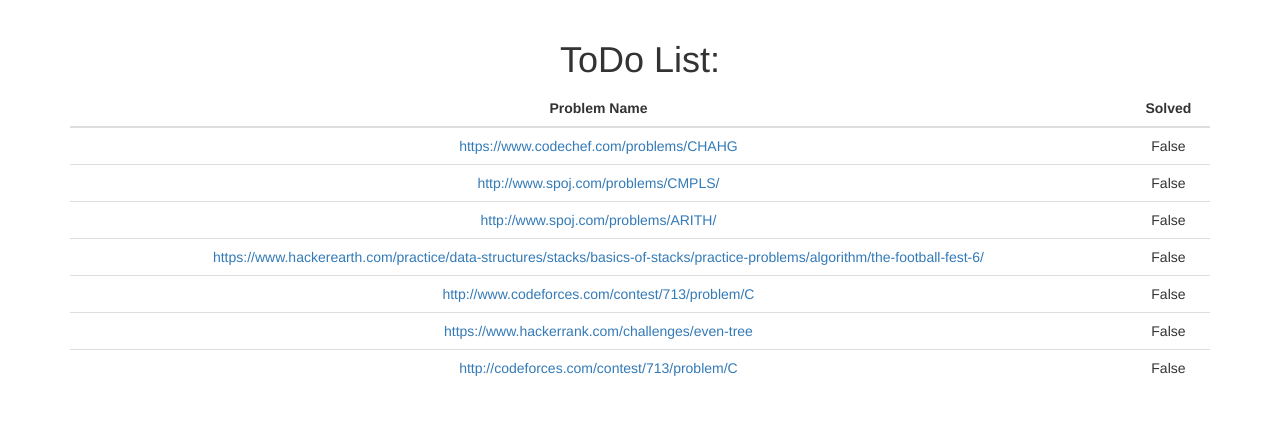
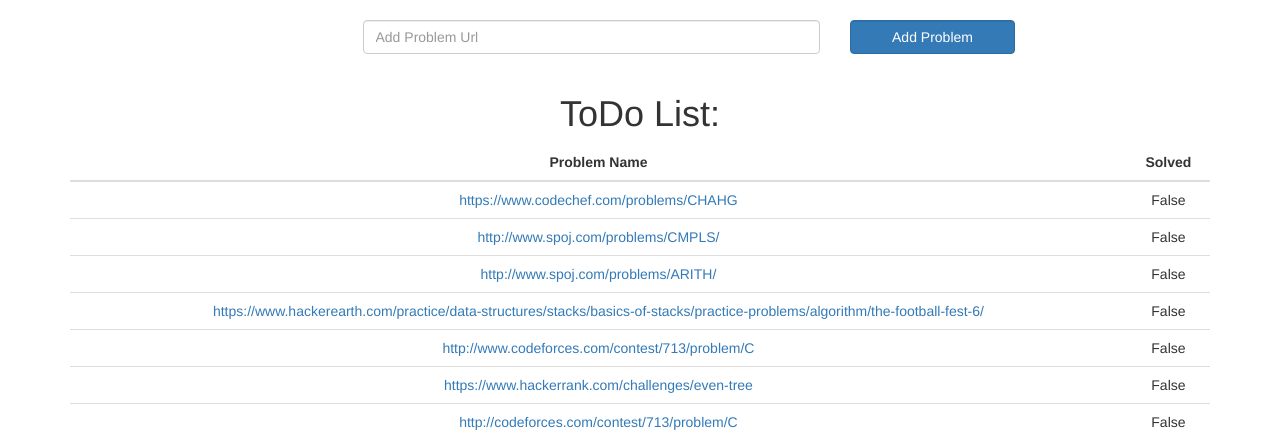
Before and after one commit to vaibhavjaimini/code2do, a Django app: template templates/todolist.html in a window 1280 px wide. Shown: the part 52-491 px from the top of the page. Run offline with Django 3.2, Linux system fonts and the light colour scheme; the template is opened without the code that fills it: values that come from a table or form of the project are taken from there, others are empty; data comes from the database, SQL or seed files in the repository; both versions use the stored data as it was after the commit; some libraries are stand-ins or nearby versions.

Commit message:
almost there again

```diff
--- a/templates/todolist.html
+++ b/templates/todolist.html
@@ -16,6 +16,25 @@
 
 </head>
 
+<script>
+	var csrf = '{{csrf_token}}';
+	function addproblem(){
+		var url = document.getElementsByName("problem_url")[0].value;
+		var xmlhttp = new XMLHttpRequest()
+		xmlhttp.onreadystatechange = function(){
+			if(this.readyState == 4 && this.status == 200){
+				alert(xmlhttp.response);
+				document.getElementsByName("problem_url")[0].value="";
+			}
+		}
+		xmlhttp.open("POST", "addproblem", true);
+  		xmlhttp.setRequestHeader("Content-type", "application/x-www-form-urlencoded");
+  		var str = "csrfmiddlewaretoken="+csrf+"&problem_url="+url;
+  		console.log(str);
+  		xmlhttp.send(str);
+	}
+</script>
+
 <body>
 		<nav class="navbar navbar-inverse" style="border-radius:0px">
   <div class="container-fluid">
@@ -29,6 +48,15 @@
   </div>
 </nav>
 	<div class="container">
+		<div class="row">
+		<div class="col-md-3"></div>
+		<div class="col-md-5">
+			<input type="text" class="form-control" name="problem_url" placeholder="Add Problem Url" />
+		</div>
+		<div class="col-md-2">
+			<input type="button" onclick="addproblem()" class="btn btn-primary form-control" value="Add Problem" name="problem_url"/>
+		</div>
+	</div><br>
 		<div class="row">
 			<center>
 			<h1>{{site}} ToDo List:</h1>
```
Also changed, not shown: code2do/views.py (+5 -5 lines), db.sqlite3, 1 other file.
